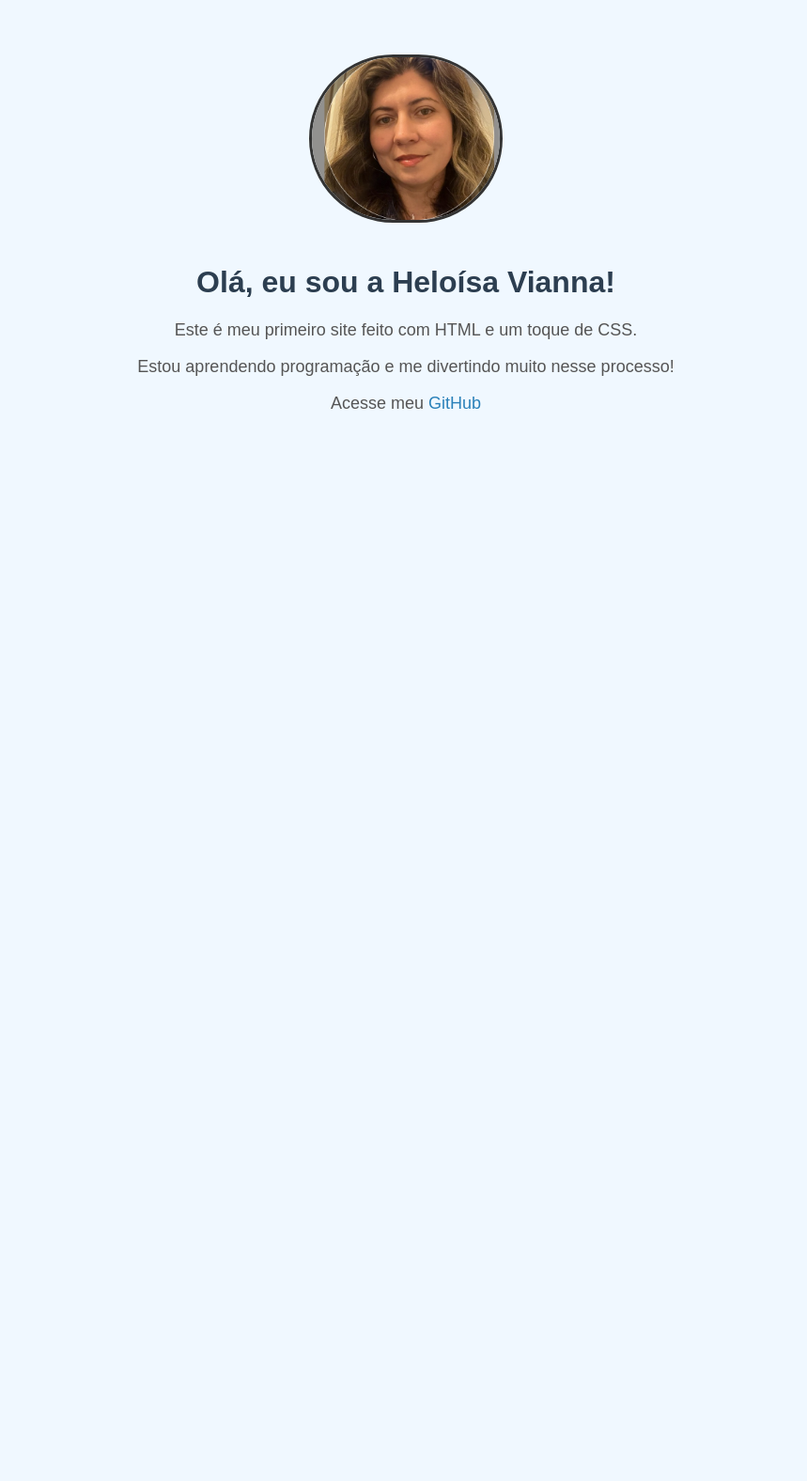
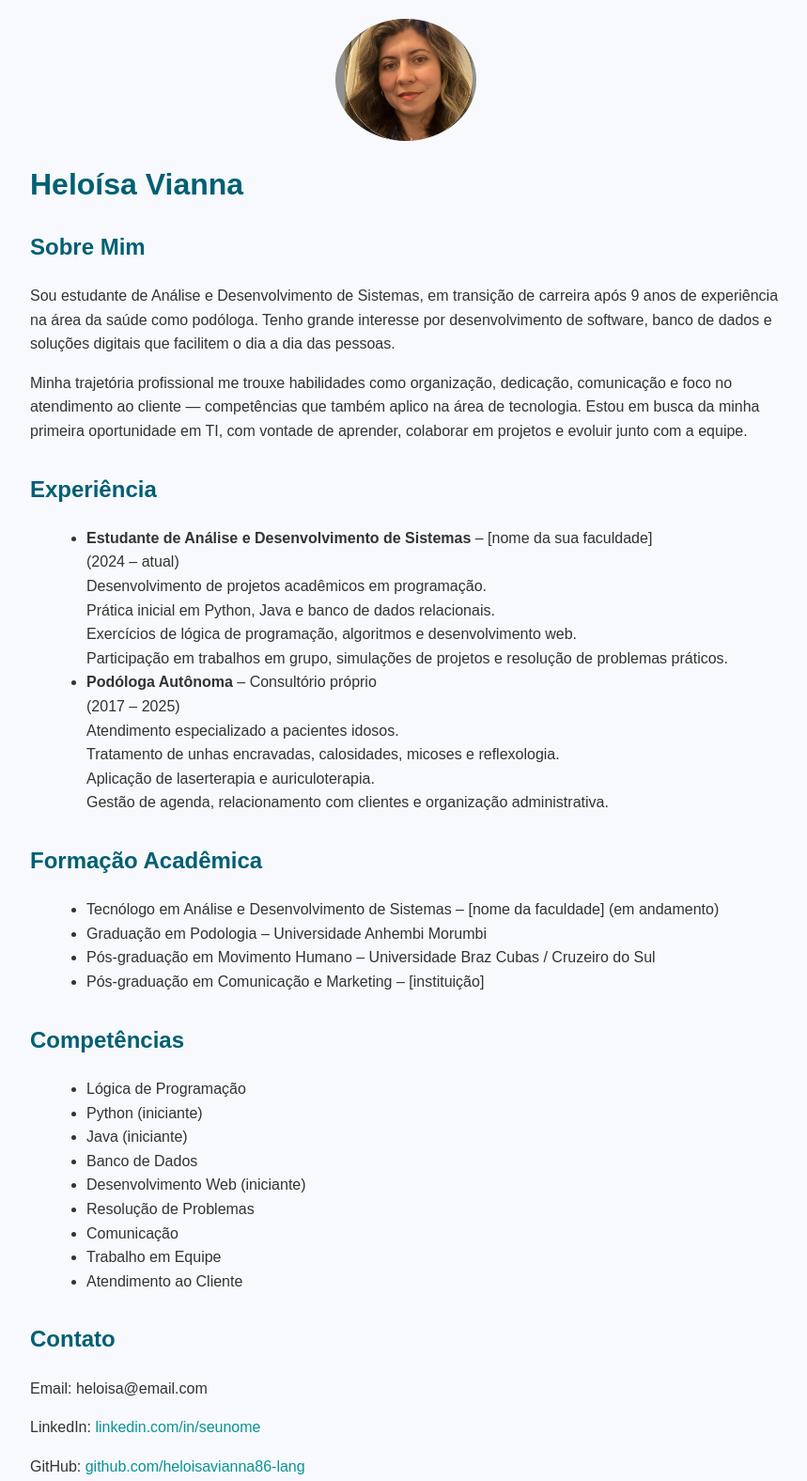
Before and after one commit to heloisavianna86-lang/meu-primeiro-site, a plain HTML site: page index.html in a window 1280 px wide. Shown: the whole page at 94% size, without its empty margins (208-1067 px from the left). Before the commit the page ends 800 px from the top, so only its background shows below. Drawn offline with Linux system fonts and the light colour scheme.

Commit message:
atualização meu perfil

```diff
--- a/index.html
+++ b/index.html
@@ -1,53 +1,105 @@
 <!DOCTYPE html>
 <html lang="pt-BR">
 <head>
-  <meta charset="UTF-8">
-  <title>Heloísa Vianna</title>
+  <meta charset="UTF-8" />
+  <title>Perfil de Heloísa Vianna</title>
   <style>
     body {
-      background-color: #f0f8ff;
       font-family: Arial, sans-serif;
-      text-align: center;
-      padding: 50px;
+      background: #f7f9fc;
+      color: #333;
+      max-width: 800px;
+      margin: 20px auto;
+      padding: 0 20px;
+      line-height: 1.6;
     }
-
+    h1, h2 {
+      color: #005f73;
+    }
     img {
-      width: 200px;
-      border-radius: 100px;
-      margin-bottom: 20px;
-      border: 3px solid #333;
+      width: 150px;
+      border-radius: 50%;
+      display: block;
+      margin: 20px auto;
     }
-
-    h1 {
-      color: #2c3e50;
+    section {
+      margin-bottom: 30px;
     }
-
-    p {
-      font-size: 18px;
-      color: #555;
+    ul {
+      list-style-type: disc;
+      margin-left: 20px;
     }
-
     a {
-      color: #2980b9;
+      color: #0a9396;
       text-decoration: none;
     }
-
     a:hover {
       text-decoration: underline;
     }
   </style>
 </head>
 <body>
+  <img src="imagem_2025-08-23_213334540.png" alt="Foto da Heloísa Vianna" />
+  <h1>Heloísa Vianna</h1>
 
-  <!-- Imagem de exemplo (você pode trocar pela sua depois) -->
- <img src="imagem_2025-08-23_213334540.png" alt="Foto da Heloísa Vianna">
+  <section id="sobre">
+    <h2>Sobre Mim</h2>
+    <p>Sou estudante de Análise e Desenvolvimento de Sistemas, em transição de carreira após 9 anos de experiência na área da saúde como podóloga. Tenho grande interesse por desenvolvimento de software, banco de dados e soluções digitais que facilitem o dia a dia das pessoas.</p>
+    <p>Minha trajetória profissional me trouxe habilidades como organização, dedicação, comunicação e foco no atendimento ao cliente — competências que também aplico na área de tecnologia. Estou em busca da minha primeira oportunidade em TI, com vontade de aprender, colaborar em projetos e evoluir junto com a equipe.</p>
+  </section>
 
-  <h1>Olá, eu sou a Heloísa Vianna!</h1>
-  <p>Este é meu primeiro site feito com HTML e um toque de CSS.</p>
-  <p>Estou aprendendo programação e me divertindo muito nesse processo!</p>
-  <p>
-    Acesse meu <a href="https://github.com/heloisavianna86-lang" target="_blank">GitHub</a>
-  </p>
+  <section id="experiencia">
+    <h2>Experiência</h2>
+    <ul>
+      <li>
+        <strong>Estudante de Análise e Desenvolvimento de Sistemas</strong> – [nome da sua faculdade]<br />
+        (2024 – atual)<br />
+        Desenvolvimento de projetos acadêmicos em programação.<br />
+        Prática inicial em Python, Java e banco de dados relacionais.<br />
+        Exercícios de lógica de programação, algoritmos e desenvolvimento web.<br />
+        Participação em trabalhos em grupo, simulações de projetos e resolução de problemas práticos.
+      </li>
+      <li>
+        <strong>Podóloga Autônoma</strong> – Consultório próprio<br />
+        (2017 – 2025)<br />
+        Atendimento especializado a pacientes idosos.<br />
+        Tratamento de unhas encravadas, calosidades, micoses e reflexologia.<br />
+        Aplicação de laserterapia e auriculoterapia.<br />
+        Gestão de agenda, relacionamento com clientes e organização administrativa.
+      </li>
+    </ul>
+  </section>
 
+  <section id="formacao">
+    <h2>Formação Acadêmica</h2>
+    <ul>
+      <li>Tecnólogo em Análise e Desenvolvimento de Sistemas – [nome da faculdade] (em andamento)</li>
+      <li>Graduação em Podologia – Universidade Anhembi Morumbi</li>
+      <li>Pós-graduação em Movimento Humano – Universidade Braz Cubas / Cruzeiro do Sul</li>
+      <li>Pós-graduação em Comunicação e Marketing – [instituição]</li>
+    </ul>
+  </section>
+
+  <section id="competencias">
+    <h2>Competências</h2>
+    <ul>
+      <li>Lógica de Programação</li>
+      <li>Python (iniciante)</li>
+      <li>Java (iniciante)</li>
+      <li>Banco de Dados</li>
+      <li>Desenvolvimento Web (iniciante)</li>
+      <li>Resolução de Problemas</li>
+      <li>Comunicação</li>
+      <li>Trabalho em Equipe</li>
+      <li>Atendimento ao Cliente</li>
+    </ul>
+  </section>
+
+  <section id="contato">
+    <h2>Contato</h2>
+    <p>Email: heloisa@email.com</p>
+    <p>LinkedIn: <a href="https://linkedin.com/in/seunome" target="_blank">linkedin.com/in/seunome</a></p>
+    <p>GitHub: <a href="https://github.com/heloisavianna86-lang" target="_blank">github.com/heloisavianna86-lang</a></p>
+  </section>
 </body>
 </html>
```
